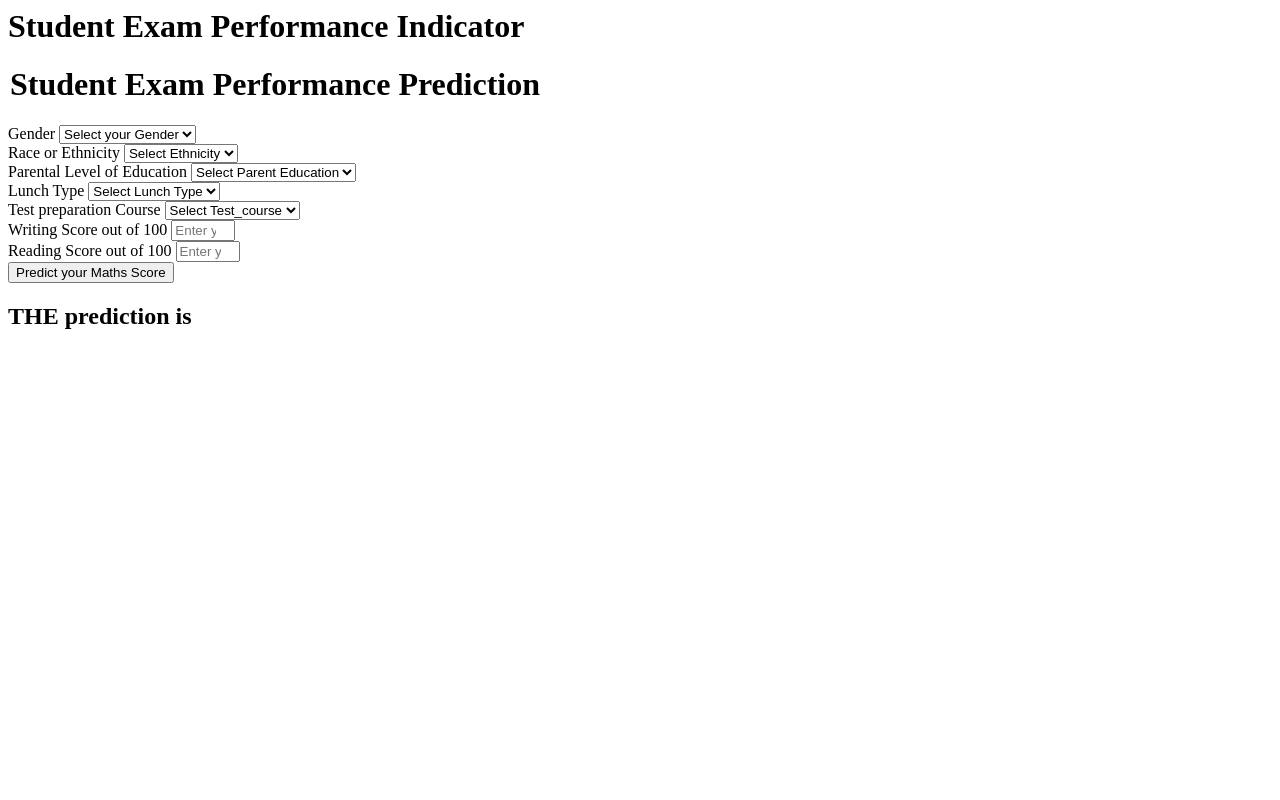
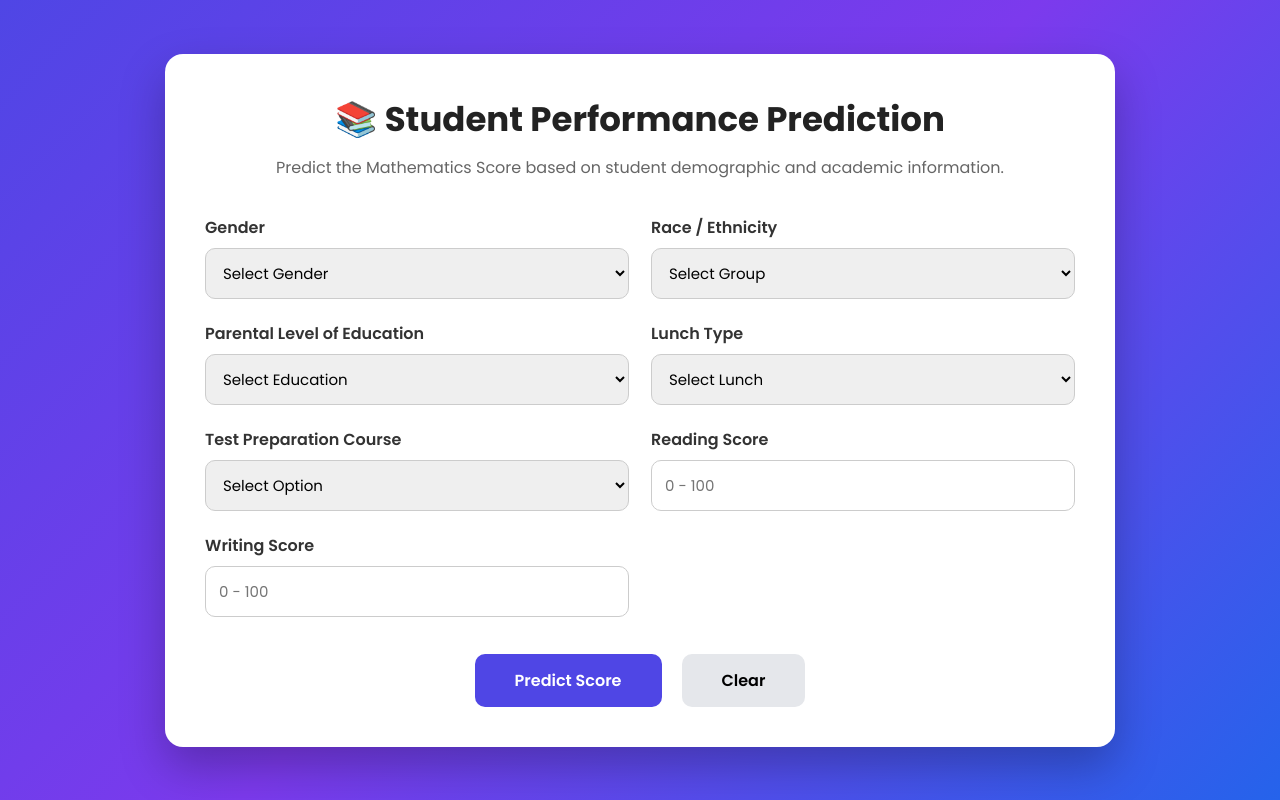
Before and after one commit to Diksha-ydv/Student-Performance-Prediction, a Flask app: page / in a window 1280 px wide. Run offline with Flask 3, Linux system fonts and the light colour scheme.

Commit message:
Refactor home.html for student performance prediction
Updated the HTML structure and form elements for student performance prediction. Improved styling and layout for better user experience.

```diff
--- a/templates/home.html
+++ b/templates/home.html
@@ -1,111 +1,309 @@
-<html>
+<!DOCTYPE html>
+<html lang="en">
+
+<head>
+    <meta charset="UTF-8">
+    <meta name="viewport" content="width=device-width, initial-scale=1.0">
+    <title>Student Performance Prediction</title>
+
+    <link href="https://fonts.googleapis.com/css2?family=Poppins:wght@300;400;500;600;700&display=swap" rel="stylesheet">
+
+    <style>
+
+        *{
+            margin:0;
+            padding:0;
+            box-sizing:border-box;
+            font-family:'Poppins',sans-serif;
+        }
+
+        body{
+            background:linear-gradient(135deg,#4f46e5,#7c3aed,#2563eb);
+            min-height:100vh;
+            display:flex;
+            justify-content:center;
+            align-items:center;
+            padding:40px;
+        }
+
+        .container{
+            width:100%;
+            max-width:950px;
+            background:#fff;
+            border-radius:18px;
+            padding:40px;
+            box-shadow:0 20px 45px rgba(0,0,0,0.25);
+        }
+
+        h1{
+            text-align:center;
+            color:#222;
+            margin-bottom:10px;
+            font-size:34px;
+        }
+
+        .subtitle{
+            text-align:center;
+            color:#666;
+            margin-bottom:35px;
+            font-size:16px;
+        }
+
+        form{
+            display:grid;
+            grid-template-columns:1fr 1fr;
+            gap:22px;
+        }
+
+        .form-group{
+            display:flex;
+            flex-direction:column;
+        }
+
+        label{
+            font-weight:600;
+            margin-bottom:8px;
+            color:#333;
+        }
+
+        select,input{
+            padding:13px;
+            border:1px solid #ccc;
+            border-radius:10px;
+            font-size:15px;
+            transition:.3s;
+        }
+
+        select:focus,input:focus{
+            border-color:#4f46e5;
+            outline:none;
+            box-shadow:0 0 10px rgba(79,70,229,.25);
+        }
+
+        .buttons{
+            grid-column:1/3;
+            display:flex;
+            justify-content:center;
+            gap:20px;
+            margin-top:15px;
+        }
+
+        button{
+            padding:14px 40px;
+            border:none;
+            border-radius:10px;
+            font-size:16px;
+            cursor:pointer;
+            transition:.3s;
+            font-weight:600;
+        }
+
+        .predict{
+            background:#4f46e5;
+            color:white;
+        }
+
+        .predict:hover{
+            background:#3730a3;
+        }
+
+        .reset{
+            background:#e5e7eb;
+        }
+
+        .reset:hover{
+            background:#d1d5db;
+        }
+
+        .result{
+            margin-top:35px;
+            background:#eef4ff;
+            border-left:6px solid #4f46e5;
+            padding:20px;
+            border-radius:12px;
+            text-align:center;
+        }
+
+        .result h2{
+            color:#333;
+            margin-bottom:10px;
+        }
+
+        .prediction{
+            font-size:34px;
+            color:#4f46e5;
+            font-weight:700;
+        }
+
+        @media(max-width:768px){
+
+            form{
+                grid-template-columns:1fr;
+            }
+
+            .buttons{
+                grid-column:1;
+                flex-direction:column;
+            }
+
+            h1{
+                font-size:28px;
+            }
+
+            .container{
+                padding:25px;
+            }
+
+        }
+
+    </style>
+
+</head>
+
 <body>
-    <div class="login">
-       <h1>Student Exam Performance Indicator</h1>
 
-       <form action="{{ url_for('predict_datapoint')}}" method="post">
-        <h1>
-            <legend>Student Exam Performance Prediction</legend>
-        </h1>
-        <div class="mb-3">
-            <label class="form-label">Gender</label>
-            <select class="form-control" name="gender" placeholder="Enter you Gender" required>
-                <option class="placeholder" selected disabled value="">Select your Gender</option>
-                <option value="male">
-                    Male
-                </option>
-                <option value="female">
-                    Female
-                </option>
+<div class="container">
+
+    <h1>📚 Student Performance Prediction</h1>
+
+    <p class="subtitle">
+        Predict the Mathematics Score based on student demographic and academic information.
+    </p>
+
+    <form action="/" method="POST">
+
+        <div class="form-group">
+            <label>Gender</label>
+            <select name="gender" required>
+                <option disabled selected>Select Gender</option>
+                <option value="male">Male</option>
+                <option value="female">Female</option>
             </select>
         </div>
-        <div class="mb-3">
-            <label class="form-label">Race or Ethnicity</label>
-            <select class="form-control" name="ethnicity" placeholder="Enter you ethnicity" required>
-                <option class="placeholder" selected disabled value="">Select Ethnicity</option>
-                <option value="group A">
-                    Group A
-                </option>
-                <option value="group B">
-                    Group B
-                </option>
-                <option value="group C">
-                    Group C
-                </option>
-                <option value="group D">
-                    Group D
-                </option>
-                <option value="group E">
-                    Group E
-                </option>
+
+        <div class="form-group">
+            <label>Race / Ethnicity</label>
+            <select name="ethnicity" required>
+                <option disabled selected>Select Group</option>
+                <option value="group A">Group A</option>
+                <option value="group B">Group B</option>
+                <option value="group C">Group C</option>
+                <option value="group D">Group D</option>
+                <option value="group E">Group E</option>
             </select>
         </div>
-        <div class="mb-3">
-            <label class="form-label">Parental Level of Education</label>
-            <select class="form-control" name="parental_level_of_education"
-                placeholder="Enter you Parent Education" required>
-                <option class="placeholder" selected disabled value="">Select Parent Education</option>
-                <option value="associate's degree">
-                    associate's degree
-                </option>
-                <option value="bachelor's degree">
-                    bachelor's degree
-                </option>
-                <option value="high school">
-                    high school
-                </option>
-                <option value="master's degree">
-                    master's degree
-                </option>
-                <option value="some college">
-                    some college
-                </option>
-                <option value="some high school">
-                    some high school
-                </option>
+
+        <div class="form-group">
+            <label>Parental Level of Education</label>
+            <select name="parental_level_of_education" required>
+
+                <option disabled selected>Select Education</option>
+
+                <option value="some high school">Some High School</option>
+
+                <option value="high school">High School</option>
+
+                <option value="some college">Some College</option>
+
+                <option value="associate's degree">Associate's Degree</option>
+
+                <option value="bachelor's degree">Bachelor's Degree</option>
+
+                <option value="master's degree">Master's Degree</option>
+
             </select>
         </div>
-        <div class="mb-3">
-            <label class="form-label">Lunch Type</label>
-            <select class="form-control" name="lunch" placeholder="Enter you Lunch" required>
-                <option class="placeholder" selected disabled value="">Select Lunch Type</option>
-                <option value="free/reduced">
-                    free/reduced
-                </option>
-                <option value="standard">
-                    standard
-                </option>
+
+        <div class="form-group">
+            <label>Lunch Type</label>
+
+            <select name="lunch" required>
+
+                <option disabled selected>Select Lunch</option>
+
+                <option value="standard">Standard</option>
+
+                <option value="free/reduced">Free / Reduced</option>
+
             </select>
+
         </div>
-        <div class="mb-3">
-            <label class="form-label">Test preparation Course</label>
-            <select class="form-control" name="test_preparation_course" placeholder="Enter you Course"
+
+        <div class="form-group">
+            <label>Test Preparation Course</label>
+
+            <select name="test_preparation_course" required>
+
+                <option disabled selected>Select Option</option>
+
+                <option value="completed">Completed</option>
+
+                <option value="none">None</option>
+
+            </select>
+
+        </div>
+
+        <div class="form-group">
+
+            <label>Reading Score</label>
+
+            <input
+                type="number"
+                name="reading_score"
+                min="0"
+                max="100"
+                placeholder="0 - 100"
                 required>
-                <option class="placeholder" selected disabled value="">Select Test_course</option>
-                <option value="none">
-                    None
-                </option>
-                <option value="completed">
-                    Completed
-                </option>
-            </select>
+
         </div>
-        <div class="mb-3">
-            <label class="form-label">Writing Score out of 100</label>
-            <input class="form-control" type="number" name="reading_score"
-                placeholder="Enter your Reading score" min='0' max='100' />
+
+        <div class="form-group">
+
+            <label>Writing Score</label>
+
+            <input
+                type="number"
+                name="writing_score"
+                min="0"
+                max="100"
+                placeholder="0 - 100"
+                required>
+
         </div>
-        <div class="mb-3">
-            <label class="form-label">Reading Score out of 100</label>
-            <input class="form-control" type="number" name="writing_score"
-                placeholder="Enter your Reading Score" min='0' max='100' />
+
+        <div class="buttons">
+
+            <button type="submit" class="predict">
+                Predict Score
+            </button>
+
+            <button type="reset" class="reset">
+                Clear
+            </button>
+
         </div>
-        <div class="mb-3">
-            <input class="btn btn-primary" type="submit" value="Predict your Maths Score" required />
+
+    </form>
+
+    {% if results %}
+
+    <div class="result">
+
+        <h2>Predicted Mathematics Score</h2>
+
+        <div class="prediction">
+
+            {{ "%.2f"|format(results[0]) }}
+
         </div>
-    </form>
-    <h2>
-       THE  prediction is {{results}}
-    </h2>
-   <body>
+
+    </div>
+
+    {% endif %}
+
+</div>
+
+</body>
+
 </html>
```
